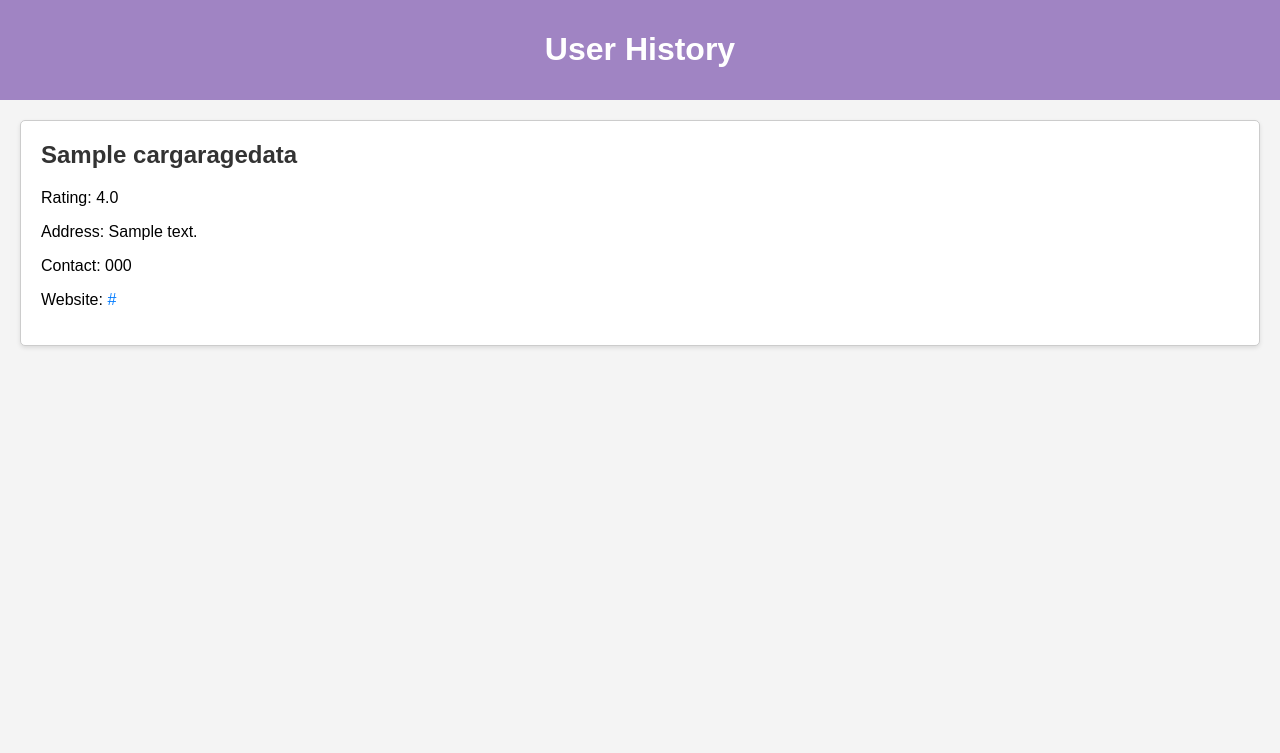
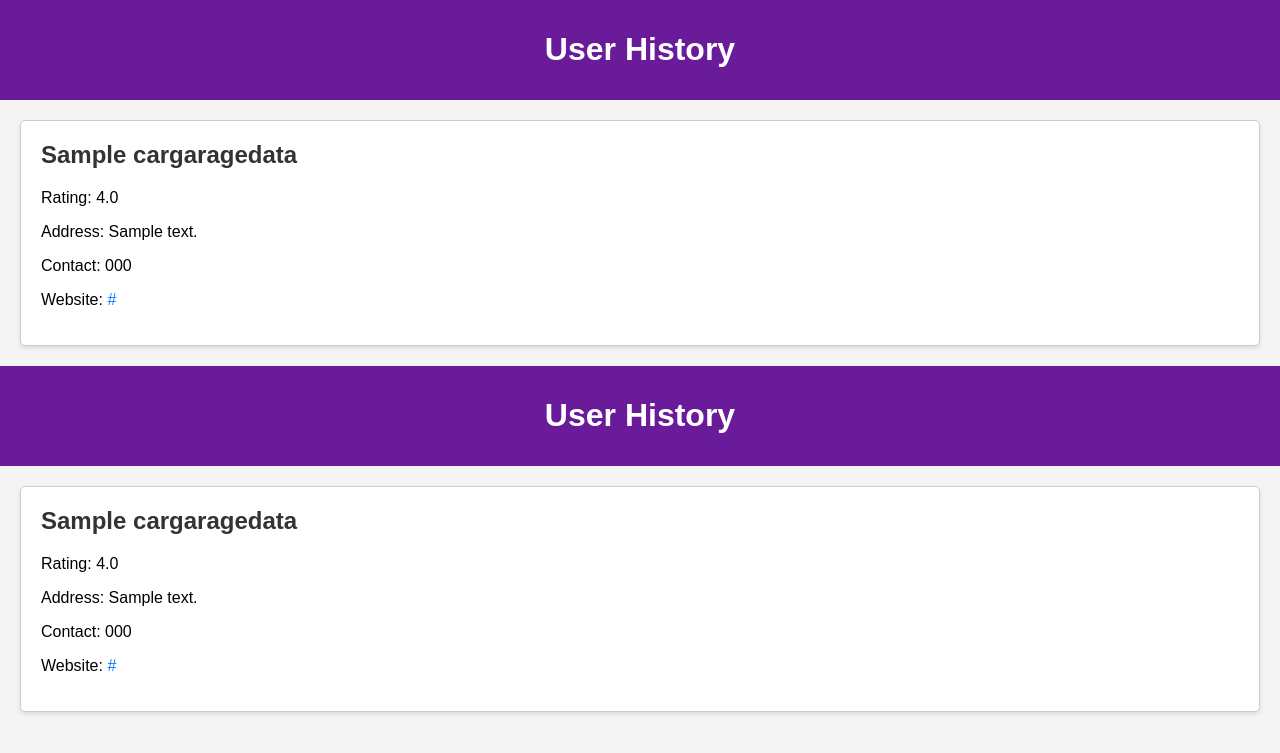
Before and after one commit to aarushi-07/CarOGraphy, a Django app: template templates/myapp/garage_user_history.html in a window 1280 px wide. Shown: the top 753 px of the page. Run offline with Django 5.2, Linux system fonts and the light colour scheme; the template is opened without the code that fills it: values that come from a table or form of the project are taken from there, others are empty; tables that the repository leaves empty hold one stand-in row (values such as "Sample post"); parts of the project's set-up code (start-up, migrations or seed data) failed here and were passed over.

Commit message:
new pull

```diff
--- a/myapp/urls.py
+++ b/myapp/urls.py
@@ -18,7 +18,8 @@ urlpatterns = [
     path('messages/', views.chat,name='chat'),
     path('contact-us/', views.contact_us, name='contact-us'),
     path('garage-history/', views.garage_user_history, name='garage_history'),
-    path('feedback/', views.feedback_view, name='feedback'),
+    path('feedback/', views.feedback_view, name='feedback')    path('garage-history/', views.garage_user_history, name='garage_history'),
+,
     path('services/', views.services_view, name='services'),
     path('user_form/', views.user_form_view, name='user_form')
 ]
--- a/templates/myapp/garage_user_history.html
+++ b/templates/myapp/garage_user_history.html
@@ -65,3 +65,70 @@
 
 </body>
 </html>
+<!DOCTYPE html>
+<html>
+<head>
+    <title>User Clicked Garages</title>
+    <style>
+        body {
+            font-family: Arial, sans-serif;
+            margin: 0;
+            padding: 0;
+            background-color: #f4f4f4;
+        }
+        .header {
+            background-color: #6a1b9a; /* Purple color */
+            color: white;
+            padding: 10px 20px;
+            text-align: center;
+        }
+        .garage-container {
+            display: flex;
+            flex-direction: column;
+            gap: 10px; /* Spacing between items */
+            margin: 20px;
+        }
+        .garage {
+            background-color: white;
+            border: 1px solid #ccc;
+            padding: 20px;
+            border-radius: 5px;
+            box-shadow: 0 2px 4px rgba(0,0,0,0.1); /* Add a subtle shadow to each garage block */
+        }
+        .garage h2 {
+            margin-top: 0;
+            color: #333;
+        }
+        .garage a {
+            color: #007bff;
+            text-decoration: none;
+        }
+        .garage a:hover {
+            text-decoration: underline;
+        }
+    </style>
+</head>
+<body>
+
+<div class="header">
+    <h1>User History</h1>
+</div>
+
+{% if clicked_garages %}
+    <div class="garage-container">
+        {% for garage in clicked_garages %}
+            <div class="garage">
+                <h2>{{ garage.name }}</h2>
+                <p>Rating: {{ garage.rating }}</p>
+                <p>Address: {{ garage.address }}</p>
+                <p>Contact: {{ garage.contact_number }}</p>
+                <p>Website: <a href="{{ garage.website }}" target="_blank">{{ garage.website }}</a></p>
+            </div>
+        {% endfor %}
+    </div>
+{% else %}
+    <p>No garages clicked yet.</p>
+{% endif %}
+
+</body>
+</html>
```
Also changed, not shown: myapp/views.py (+16 -0 lines).
